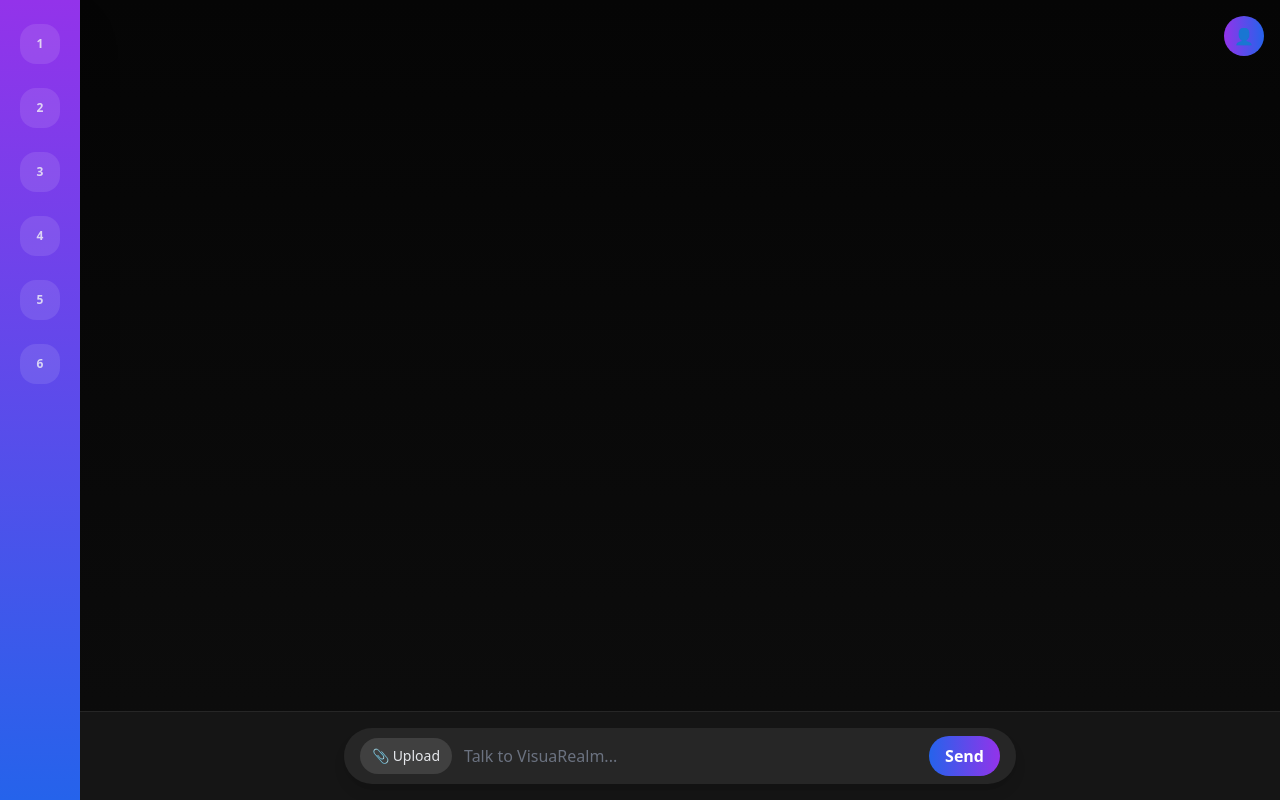
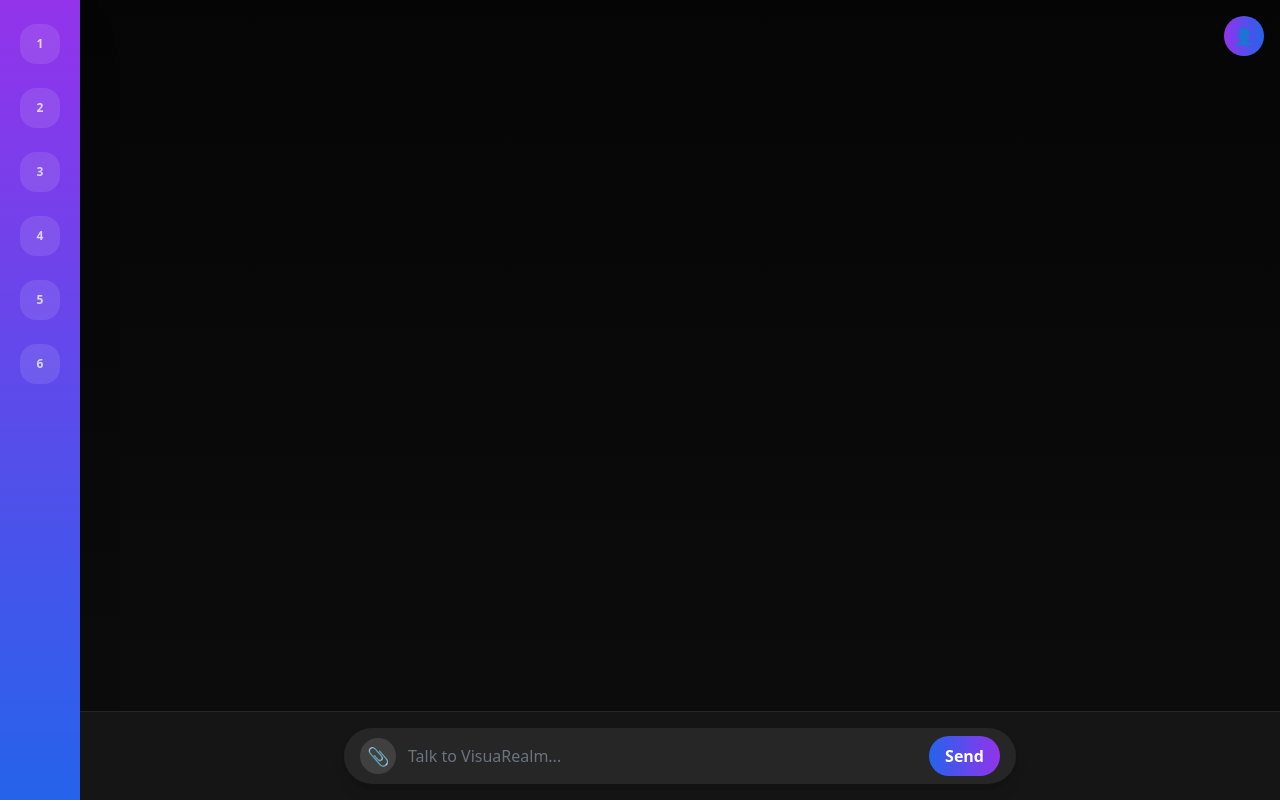
Before and after one commit to MrPigington/VisuaRealm, a Next.js app: page / in a window 1280 px wide. Built offline with nearby package versions, Linux system fonts and the light colour scheme.

Commit message:
Final: clean upload button layout and chat input polish

```diff
--- a/src/app/page.tsx
+++ b/src/app/page.tsx
@@ -30,6 +30,7 @@ export default function Page() {
       role: "user",
       content: input || (file ? `📎 Uploaded: ${file.name}` : ""),
     };
+
     const updatedMessages = [...messages, userMessage];
     setMessages(updatedMessages);
     setInput("");
@@ -92,7 +93,7 @@ export default function Page() {
 
       {/* Chat Section */}
       <section className="flex-1 flex flex-col items-center justify-between">
-        {/* Messages */}
+        {/* Chat Messages */}
         <div className="w-full max-w-2xl flex-1 overflow-y-auto px-4 sm:px-6 py-6 space-y-4 scrollbar-thin scrollbar-thumb-neutral-800 scrollbar-track-transparent">
           {messages.map((msg, i) => (
             <div
@@ -117,29 +118,35 @@ export default function Page() {
           onSubmit={sendMessage}
           className="w-full bg-neutral-900/90 border-t border-neutral-800 px-4 sm:px-6 py-4 flex justify-center"
         >
-          <div className="w-full max-w-2xl flex items-center gap-3 bg-neutral-800 rounded-full px-4 py-2 shadow-lg">
+          <div className="w-full max-w-2xl flex items-center gap-3 bg-neutral-800 rounded-full px-4 py-2 shadow-lg overflow-visible relative">
 
-            {/* Upload Button (VISIBLE) */}
-            <button
-              type="button"
-              onClick={() => document.getElementById("file-upload")?.click()}
-              className="px-3 py-2 bg-neutral-700 rounded-full text-gray-200 hover:bg-neutral-600 transition text-sm"
-            >
-              📎 Upload
-            </button>
+            {/* 📎 Upload Button */}
+            <div className="relative flex items-center">
               <input
                 type="file"
                 id="file-upload"
+                accept="image/*"
                 className="hidden"
                 onChange={(e: ChangeEvent<HTMLInputElement>) => setFile(e.target.files?.[0] || null)}
               />
+              <label
+                htmlFor="file-upload"
+                className="cursor-pointer flex items-center justify-center w-9 h-9 rounded-full bg-neutral-700 hover:bg-neutral-600 text-lg text-gray-200 transition duration-150"
+                title="Upload Image"
+              >
+                📎
+              </label>
+            </div>
+
+            {/* File Name */}
             {file && (
-              <div className="flex items-center gap-2 text-xs text-gray-400">
-                <span>{file.name}</span>
+              <div className="flex items-center gap-2 text-xs text-gray-400 truncate max-w-[140px]">
+                <span className="truncate">{file.name}</span>
                 <button
                   type="button"
                   className="text-red-400 hover:text-red-300"
                   onClick={() => setFile(null)}
+                  title="Remove file"
                 >
                   ✕
                 </button>
@@ -159,9 +166,9 @@ export default function Page() {
             <button
               type="submit"
               disabled={loading}
-              className="px-4 py-2 rounded-full bg-gradient-to-r from-blue-600 to-purple-600 text-white font-semibold hover:opacity-90 active:scale-95 transition"
+              className="flex items-center justify-center px-4 py-2 rounded-full bg-gradient-to-r from-blue-600 to-purple-600 text-white font-semibold hover:opacity-90 active:scale-95 transition"
             >
-              Send
+              {loading ? "..." : "Send"}
             </button>
           </div>
         </form>
```
Lines whose indentation alone changed are shown as unchanged.
